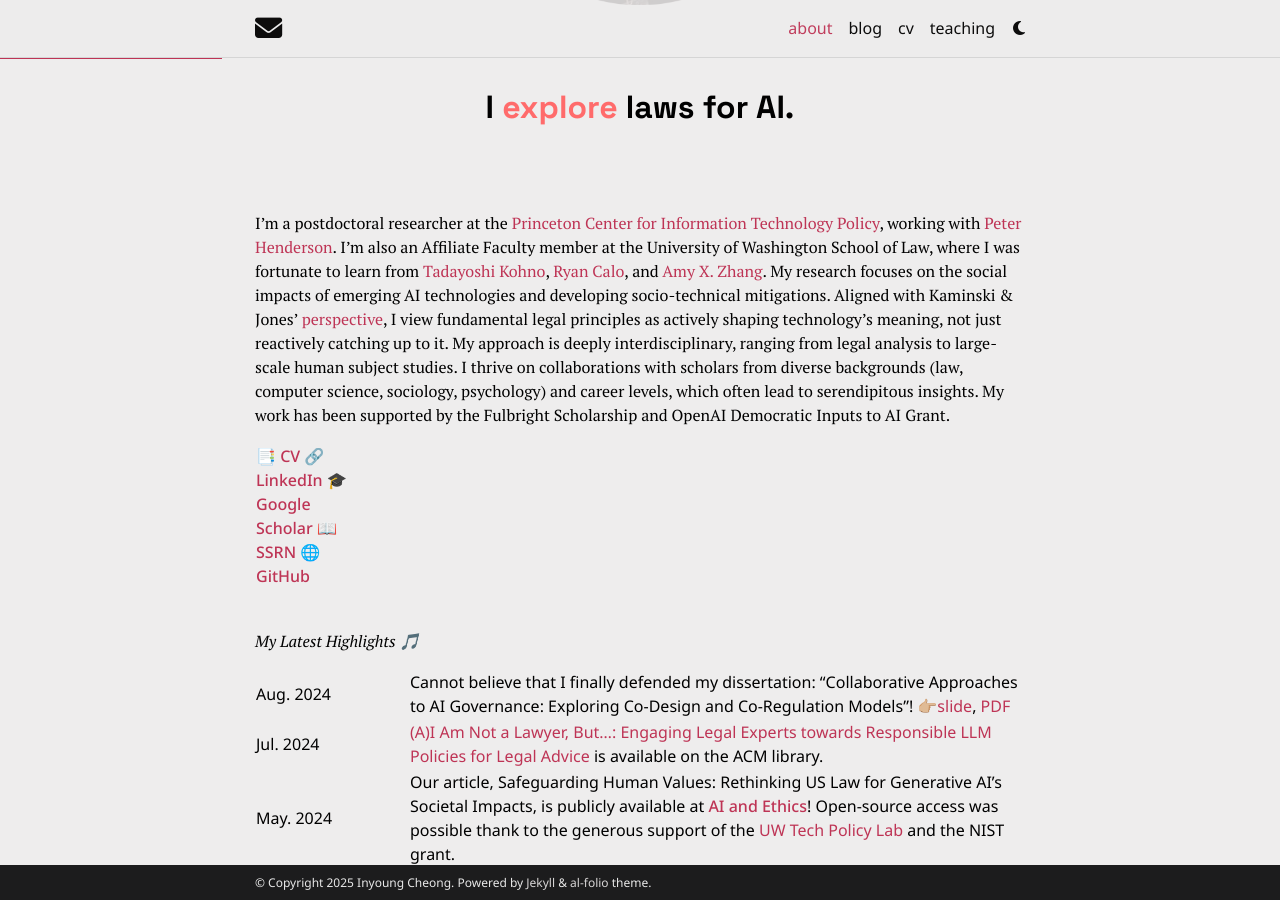
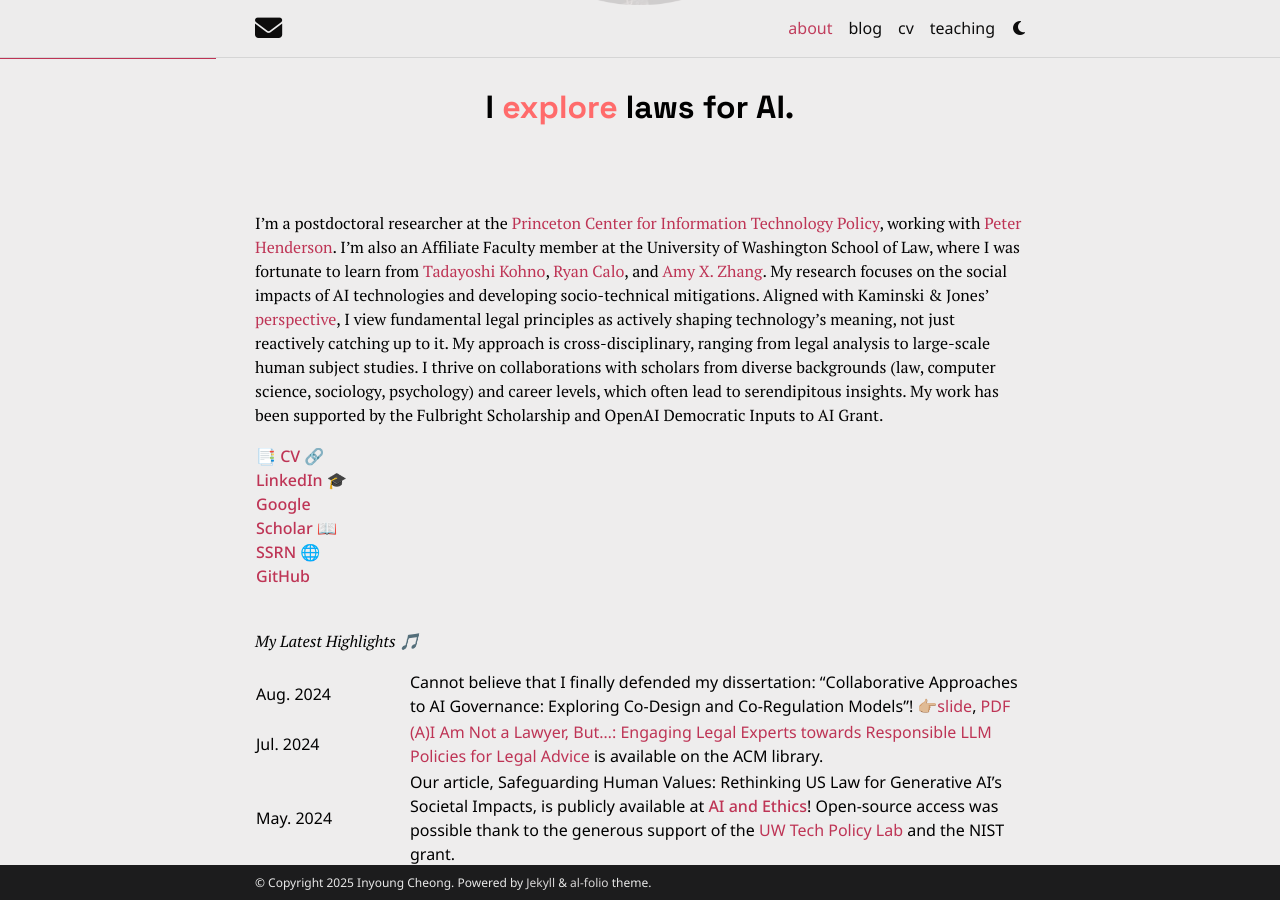
Before and after one commit to inyoungcheong/inyoungcheong.github.io, a Jekyll site: the page built from _pages/about.md, in a window 1280 px wide and 900 px high, scrolled down 541 px. Built offline with Jekyll 4.4.1, drawn with Linux system fonts in a browser that asks for light colours; nearby versions of some CDN libraries; some web fonts are replaced; comment, search, counter and statistics services are not loaded; a style sheet for code colours, icons or effects is not loaded.

Commit message:
text update8

```diff
--- a/_pages/about.md
+++ b/_pages/about.md
@@ -71,7 +71,7 @@
 
 <br>
 <br>
-I'm a postdoctoral researcher at the [Princeton Center for Information Technology Policy](https://citp.princeton.edu/citp-people/inyoung-cheong/), working with [Peter Henderson](https://www.peterhenderson.co/). I'm also an Affiliate Faculty member at the University of Washington School of Law, where I was fortunate to learn from [Tadayoshi Kohno](https://homes.cs.washington.edu/~yoshi/), [Ryan Calo](https://www.law.uw.edu/directory/faculty/calo-ryan), and [Amy X. Zhang](https://homes.cs.washington.edu/~axz/). My research focuses on the social impacts of emerging AI technologies and developing socio-technical mitigations. Aligned with Kaminski & Jones' [perspective](https://www.yalelawjournal.org/forum/constructing-ai-speech), I view fundamental legal principles as actively shaping technology's meaning, not just reactively catching up to it. My approach is deeply interdisciplinary, ranging from legal analysis to large-scale human subject studies. I thrive on collaborations with scholars from diverse backgrounds (law, computer science, sociology, psychology) and career levels, which often lead to serendipitous insights. My work has been supported by the Fulbright Scholarship and OpenAI Democratic Inputs to AI Grant.
+I'm a postdoctoral researcher at the [Princeton Center for Information Technology Policy](https://citp.princeton.edu/citp-people/inyoung-cheong/), working with [Peter Henderson](https://www.peterhenderson.co/). I'm also an Affiliate Faculty member at the University of Washington School of Law, where I was fortunate to learn from [Tadayoshi Kohno](https://homes.cs.washington.edu/~yoshi/), [Ryan Calo](https://www.law.uw.edu/directory/faculty/calo-ryan), and [Amy X. Zhang](https://homes.cs.washington.edu/~axz/). My research focuses on the social impacts of AI technologies and developing socio-technical mitigations. Aligned with Kaminski & Jones' [perspective](https://www.yalelawjournal.org/forum/constructing-ai-speech), I view fundamental legal principles as actively shaping technology's meaning, not just reactively catching up to it. My approach is cross-disciplinary, ranging from legal analysis to large-scale human subject studies. I thrive on collaborations with scholars from diverse backgrounds (law, computer science, sociology, psychology) and career levels, which often lead to serendipitous insights. My work has been supported by the Fulbright Scholarship and OpenAI Democratic Inputs to AI Grant.
 
 
 <table>
```
